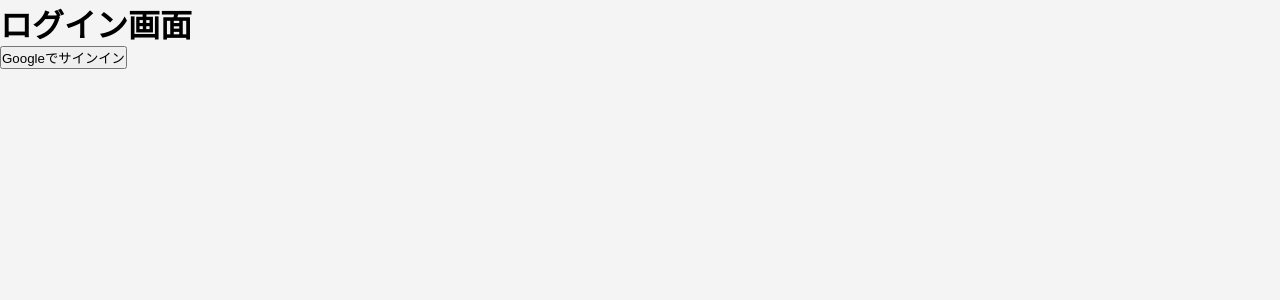
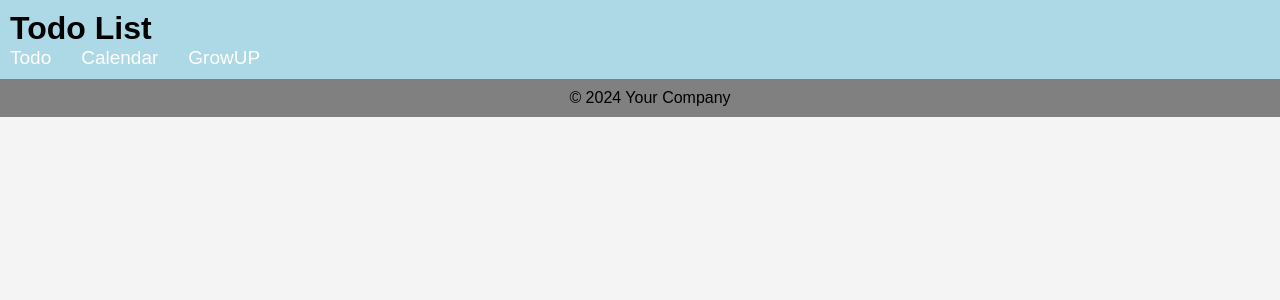
Before and after one commit to furuyashikiiori/camp2024_07, a React (Create React App) app in the folder my-react-app/: page / in a window 1280 px wide. Shown: the top 300 px of the page. Built offline with nearby package versions, Linux system fonts and the light colour scheme; no server answers.

Commit message:
元の状態に戻した

```diff
--- a/my-react-app/src/App.js
+++ b/my-react-app/src/App.js
@@ -1,17 +1,16 @@
-import React, { useState, useEffect } from "react";
-import { BrowserRouter as Router, Route, Routes, useLocation } from "react-router-dom";
+import React from "react";
+import { useState, useEffect } from "react";
+import { BrowserRouter as Router, Route, Routes } from "react-router-dom";
 import axios from "axios";
 import "./App.css";
-import Login from "./components/Login";
 import TodoApp from "./TodoApp";
 import Header from "./components/Header";
 import Footer from "./components/Footer";
 import Calendar from "./components/Calendar";
 import GrowUP from "./components/GrowUP";
 
-const AppContent = () => {
+function App() {
   const [todos, setTodos] = useState([]);
-  const location = useLocation();
 
   useEffect(() => {
     axios
@@ -44,21 +43,18 @@
     setTodos(todos.map((todo) => (todo.id === id ? updatedTask : todo)));
   };
 
-
-  const isLoginPage = location.pathname === "/";
   // const taskCount = todos.filter(todo => todo.states === "タスク完了").length;
   const taskCount = todos.filter((todo) => todo.status === "タスク完了").length;
 
   return (
+    <Router>
       <div className="App">
-      {!isLoginPage && (
         <header className="App-header">
           <Header />
         </header>
-      )}
 
+        {/* <Route>タグでパスに応じたコンポーネントを表示 */}
         <Routes>
-        <Route path="/" element={<Login />} />
           <Route
             path="/todo"
             element={
@@ -75,17 +71,10 @@
           <Route path="/calendar" element={<Calendar todos={todos} />} />
           <Route path="/growup" element={<GrowUP taskCount={taskCount} />} />
         </Routes>
-
-      {!isLoginPage && <Footer />}
+        <Footer />
       </div>
-
-  );
-};
-
-const App = () => (
-  <Router>
-    <AppContent />
     </Router>
   );
+}
 
 export default App;
```
Lines whose indentation alone changed are shown as unchanged.
